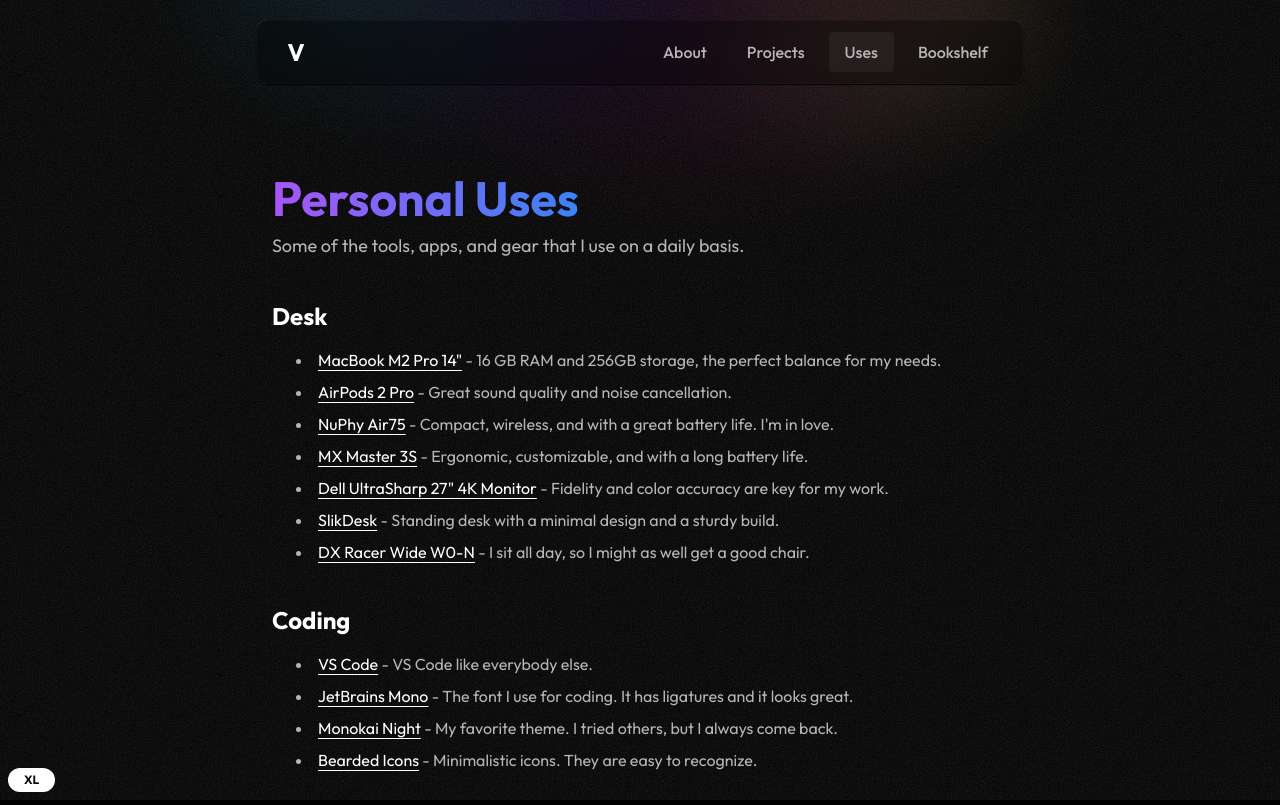
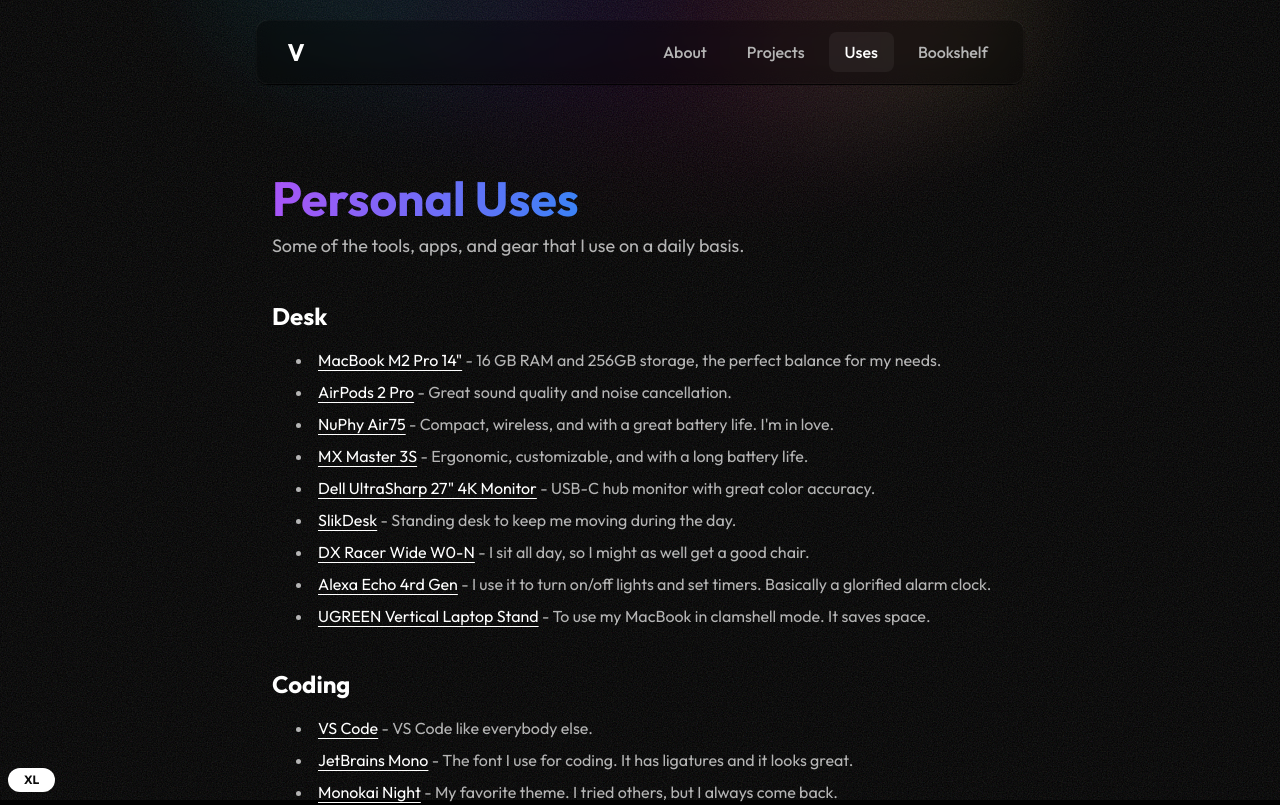
Before and after one commit to vinihvc/viniciusvicentini.com, a Next.js app: page /uses in a window 1280 px wide. Shown: the top 805 px of the page. Built offline with nearby package versions, Linux system fonts and the light colour scheme.

Commit message:
final version

```diff
--- a/app/about/_components/companies.tsx
+++ b/app/about/_components/companies.tsx
@@ -27,14 +27,13 @@ export const CompaniesSection = (props: CompaniesSectionProps) => {
 					}
 
 					return (
-						<li
-							key={company.company}
-							className={cn(
-								'group-hover:opacity-50 w-full hover:!opacity-100 animate-in transition',
-								{ 'fade-in slide-in-from-bottom-10': showAll },
-							)}
-						>
-							<Link key={company.company} href={company.url} isExternal>
+						<li key={company.company}>
+							<Link
+								className="block px-2 rounded ring-orange-500"
+								key={company.company}
+								href={company.url}
+								isExternal
+							>
 								<CompanyCard data={company} />
 							</Link>
 						</li>
@@ -43,7 +42,10 @@ export const CompaniesSection = (props: CompaniesSectionProps) => {
 			</ul>
 
 			<div className="flex justify-end mt-5">
-				<Button onClick={() => setShowAll((prev) => !prev)}>
+				<Button
+					className="ring-orange-500"
+					onClick={() => setShowAll((prev) => !prev)}
+				>
 					{`Show ${showAll ? 'less' : 'all'}`}
 				</Button>
 			</div>
--- a/app/about/page.tsx
+++ b/app/about/page.tsx
@@ -28,9 +28,8 @@ const AboutPage = async () => {
 				</h2>
 			</div>
 			<div className="flex flex-col sm:flex-row gap-5 sm:gap-14 sm:items-center mt-10">
-				<div className="shrink-0 space-y-2">
 				<DynamicImage
-						className="rounded aspect-square max-xs:w-full pointer-events-none"
+					className="shrink-0 rounded aspect-square max-xs:w-full pointer-events-none"
 					src="/images/me.webp"
 					width={300}
 					height={300}
@@ -38,30 +37,22 @@ const AboutPage = async () => {
 					sizes="(max-width: 768px) 100vw, (max-width: 1200px) 50vw, 33vw"
 				/>
 
-					<Button className="max-xs:w-full w-[300px]" asChild>
-						<Link href="#">
-							View my Resumé
-							<ExternalLink className="size-4" />
-						</Link>
-					</Button>
-				</div>
-
 				<div className="space-y-5 text-muted text-justify">
 					<p>
 						<strong className="text-white">Hi, I'm Vini</strong>, my first foray
-						into programming came from managing the editing of mods for
-						Counter-Strike 1.6. Then I had some websites and blogs, and
-						eventually decided to turn it into a career.
+						into programming came from editing <i>Mods</i> for Counter-Strike
+						1.6. Then I had some websites and blogs and eventually decided to
+						turn it into a career.
 					</p>
 
 					<p>
-						I really enjoy working where design meets code.
+						I enjoy working where design meets code.
 						<strong className="text-white">
 							{' '}
-							CSS, Design Systems, Animation
+							CSS, Design Systems, and Animation
 						</strong>{' '}
 						- these are my passion points. Crafting exceptional component APIs
-						that users love is what I do best.
+						that users love to use.
 					</p>
 
 					<p>
--- a/app/page.tsx
+++ b/app/page.tsx
@@ -16,14 +16,18 @@ const HomePage = async () => {
 	return (
 		<div className="flex-1 container selection:bg-blue-500 flex flex-col justify-center">
 			<div className="space-y-2">
-				<h1 className="text-3xl font-bold sm:text-4xl">{about.title}</h1>
+				<h1 className="text-4xl font-bold">{about.title}</h1>
 
 				<h2 className="text-muted text-lg">{about.description}</h2>
 			</div>
 
 			<div className="flex gap-2 sm:gap-5 mt-5">
 				{links.map((link) => (
-					<Button key={link.link} className="p-4 size-auto" asChild>
+					<Button
+						key={link.link}
+						className="p-4 size-auto ring-blue-500"
+						asChild
+					>
 						<Link href={link.link} isExternal>
 							{React.createElement(link.icon, {
 								className: 'size-6',
--- a/app/projects/page.tsx
+++ b/app/projects/page.tsx
@@ -26,7 +26,12 @@ const ProjectsPage = async () => {
 
 			<div className="grid grid-cols-1 gap-5 sm:grid-cols-2 sm:gap-10 mt-10">
 				{repos.map((repo) => (
-					<Link key={repo.title} href={repo.website_url} isExternal>
+					<Link
+						key={repo.title}
+						className="group ring-green-500 rounded"
+						href={repo.website_url}
+						isExternal
+					>
 						<Repo data={repo} />
 					</Link>
 				))}
@@ -34,7 +39,11 @@ const ProjectsPage = async () => {
 
 			<div className="flex justify-end mt-5">
 				<Button asChild>
-					<Link href="https://github.com/vinihvc?tab=repositories" isExternal>
+					<Link
+						className="ring-green-500"
+						href="https://github.com/vinihvc?tab=repositories"
+						isExternal
+					>
 						Visit my GitHub
 						<ExternalLink className="size-4" />
 					</Link>
--- a/app/uses/page.tsx
+++ b/app/uses/page.tsx
@@ -30,8 +30,8 @@ const UsesPage = async () => {
 							{use.items.map((item) => (
 								<li key={item.title}>
 									<Link
-										href={item.link}
-										className="underline underline-offset-4 hover:text-purple-500 transition"
+										href={`${item.link}?ref=viniciusvicentini.com`}
+										className="underline underline-offset-4 hover:text-purple-500 transition ring-purple-500"
 										isExternal
 									>
 										{item.title}
--- a/components/layout/header/header.logo.tsx
+++ b/components/layout/header/header.logo.tsx
@@ -1,3 +1,4 @@
+import { Button } from '@/components/ui/button'
 import { Link } from '@/components/ui/link'
 import { Logo } from '@/components/ui/logo'
 
@@ -9,9 +10,10 @@ export const HeaderLogo = (props: HeaderLogoProps) => {
 	const { className, ...rest } = props
 
 	return (
+		<Button asChild>
 			<Link
 				className={cn(
-				'rounded-lg hover:bg-white/5 [&.active]:bg-white/5 transition-all',
+					'bg-transparent border-none hover:bg-white/5 [&.active]:bg-white/5 text-white size-auto p-0',
 					className,
 				)}
 				href="/"
@@ -20,5 +22,6 @@ export const HeaderLogo = (props: HeaderLogoProps) => {
 			>
 				<Logo />
 			</Link>
+		</Button>
 	)
 }
--- a/components/layout/header/header.nav-item.tsx
+++ b/components/layout/header/header.nav-item.tsx
@@ -2,6 +2,7 @@ import { Link } from '@/components/ui/link'
 
 import type { RouteType } from './header.routes'
 import { cn } from '@/utils/cn'
+import { Button } from '@/components/ui/button'
 
 interface HeaderNavItemProps extends React.HTMLAttributes<HTMLElement> {
 	data: RouteType
@@ -11,15 +12,17 @@ export const HeaderNavItem = (props: HeaderNavItemProps) => {
 	const { data, className, ...rest } = props
 
 	return (
+		<Button asChild>
 			<Link
 				href={data.href}
 				className={cn(
-				'relative flex items-center py-2 px-4 font-medium text-muted sm:hover:text-white sm:[&.active]:bg-white/5 rounded transition',
+					'bg-transparent block border-none hover:bg-transparent py-2 px-4 hover:text-white sm:[&.active]:bg-white/5 [&.active]:text-white',
 					className,
 				)}
 				{...rest}
 			>
 				{data.label}
 			</Link>
+		</Button>
 	)
 }
--- a/components/ui/button.tsx
+++ b/components/ui/button.tsx
@@ -9,7 +9,7 @@ export const buttonStyle = tv({
 		'gap-2',
 		'rounded-lg drop-shadow',
 		'transition-colors',
-		'outline-none focus-visible:ring-2 ring-white/30 ring-offset-2 ring-offset-black',
+		'outline-none focus-visible:text-white focus-visible:ring-2 ring-white/30 ring-offset-2 ring-offset-black',
 		'disabled:opacity-50 disabled:pointer-events-none',
 	],
 	variants: {
--- a/components/ui/link.tsx
+++ b/components/ui/link.tsx
@@ -9,7 +9,9 @@ import { cn } from '@/utils/cn'
 
 export const linkVariants = tv({
 	base: [
-		'cursor-pointer hover:text-foreground focus:text-foreground active:text-foreground transition',
+		'cursor-pointer',
+		'transition',
+		'outline-none focus-visible:ring-2 ring-white/30 ring-offset-2 ring-offset-black',
 	],
 })
 
--- a/components/ui/repo-card.tsx
+++ b/components/ui/repo-card.tsx
@@ -14,7 +14,7 @@ export const Repo = (props: RepoProps) => {
 	return (
 		<article
 			className={cn(
-				'group relative flex items-center gap-x-5 rounded-lg border border-white/5 bg-background p-4 drop-shadow-lg hover:border-white/10 transition',
+				'relative flex items-center gap-x-5 rounded-lg border border-white/5 bg-background p-4 drop-shadow-lg hover:border-white/10 transition',
 				className,
 			)}
 			{...rest}
@@ -25,9 +25,9 @@ export const Repo = (props: RepoProps) => {
 			})}
 
 			<div>
-				<h2 className="mb-1 text-lg font-semibold tracking-wide">
+				<h1 className="mb-1 text-lg font-semibold tracking-wide">
 					{data.title}
-				</h2>
+				</h1>
 
 				<p className="line-clamp-2 text-sm text-muted">{data.description}</p>
 			</div>
@@ -35,7 +35,7 @@ export const Repo = (props: RepoProps) => {
 			<div className="absolute right-3 top-3">
 				<ExternalLink
 					size={12}
-					className="opacity-50 group-hover:opacity-100 transition"
+					className="opacity-50 group-hover:opacity-100 group-focus-visible:opacity-100 transition"
 				/>
 			</div>
 		</article>
--- a/contents/repo.ts
+++ b/contents/repo.ts
@@ -13,7 +13,7 @@ import {
 export const REPO_LINKS = [
 	{
 		title: 'Summer Eletrohits',
-		description: 'A music streaming Summer Eletrohits',
+		description: 'A streaming music app',
 		repo_url: 'https://github.com/vinihvc/summer-eletrohits',
 		website_url: 'https://summer-eletrohits.vercel.app',
 		icon: Music4,
--- a/contents/uses.ts
+++ b/contents/uses.ts
@@ -6,12 +6,12 @@ export const USE_STACK = [
 				title: 'MacBook M2 Pro 14"',
 				description:
 					'16 GB RAM and 256GB storage, the perfect balance for my needs.',
-				link: 'https://www.amazon.com/Apple-MacBook-Laptop-10%E2%80%91core-16%E2%80%91core/dp/B0BSHDVBXZ',
+				link: 'https://www.apple.com/macbook-pro',
 			},
 			{
 				title: 'AirPods 2 Pro',
 				description: 'Great sound quality and noise cancellation.',
-				link: 'https://www.amazon.com/Apple-Generation-Cancelling-Transparency-Personalized',
+				link: 'https://www.apple.com/airpods-pro',
 			},
 			{
 				title: 'NuPhy Air75',
@@ -22,22 +22,33 @@ export const USE_STACK = [
 			{
 				title: 'MX Master 3S',
 				description: 'Ergonomic, customizable, and with a long battery life.',
-				link: 'https://www.amazon.com/Logitech-MX-Master-3S-Performance/dp/B0B11LJ69K',
+				link: 'https://www.logitech.com/products/mice/mx-master-3s.html',
 			},
 			{
 				title: 'Dell UltraSharp 27" 4K Monitor',
-				description: 'Fidelity and color accuracy are key for my work.',
-				link: 'https://www.amazon.com/Dell-U2723QE-UltraSharp-USB-C-Monitor/dp/B09TQZP9CL',
+				description: 'USB-C hub monitor with great color accuracy.',
+				link: 'https://www.dell.com/en-us/shop/dell-ultrasharp-27-4k-usb-c-hub-monitor-u2723qe/apd/210-bdpf',
 			},
 			{
 				title: 'SlikDesk',
-				description: 'Standing desk with a minimal design and a sturdy build.',
-				link: 'https://loja.slik.com.br/produtos/slikdesk-high-mesa-com-regulagem-de-altura-eletrica/',
+				description: 'Standing desk to keep me moving during the day.',
+				link: 'https://loja.slik.com.br/produtos/slikdesk-high-mesa-com-regulagem-de-altura-eletrica',
 			},
 			{
 				title: 'DX Racer Wide W0-N',
 				description: 'I sit all day, so I might as well get a good chair.',
-				link: 'https://www.dxracer.com/',
+				link: 'https://www.dxracer.com',
+			},
+			{
+				title: 'Alexa Echo 4rd Gen',
+				description:
+					'I use it to turn on/off lights and set timers. Basically a glorified alarm clock.',
+				link: 'https://amzn.com/dp/B07XJ8C8F5',
+			},
+			{
+				title: 'UGREEN Vertical Laptop Stand',
+				description: 'To use my MacBook in clamshell mode. It saves space.',
+				link: 'https://amzn.com/dp/B09XZTM9QD',
 			},
 		],
 	},
```
Lines whose indentation alone changed are shown as unchanged.
